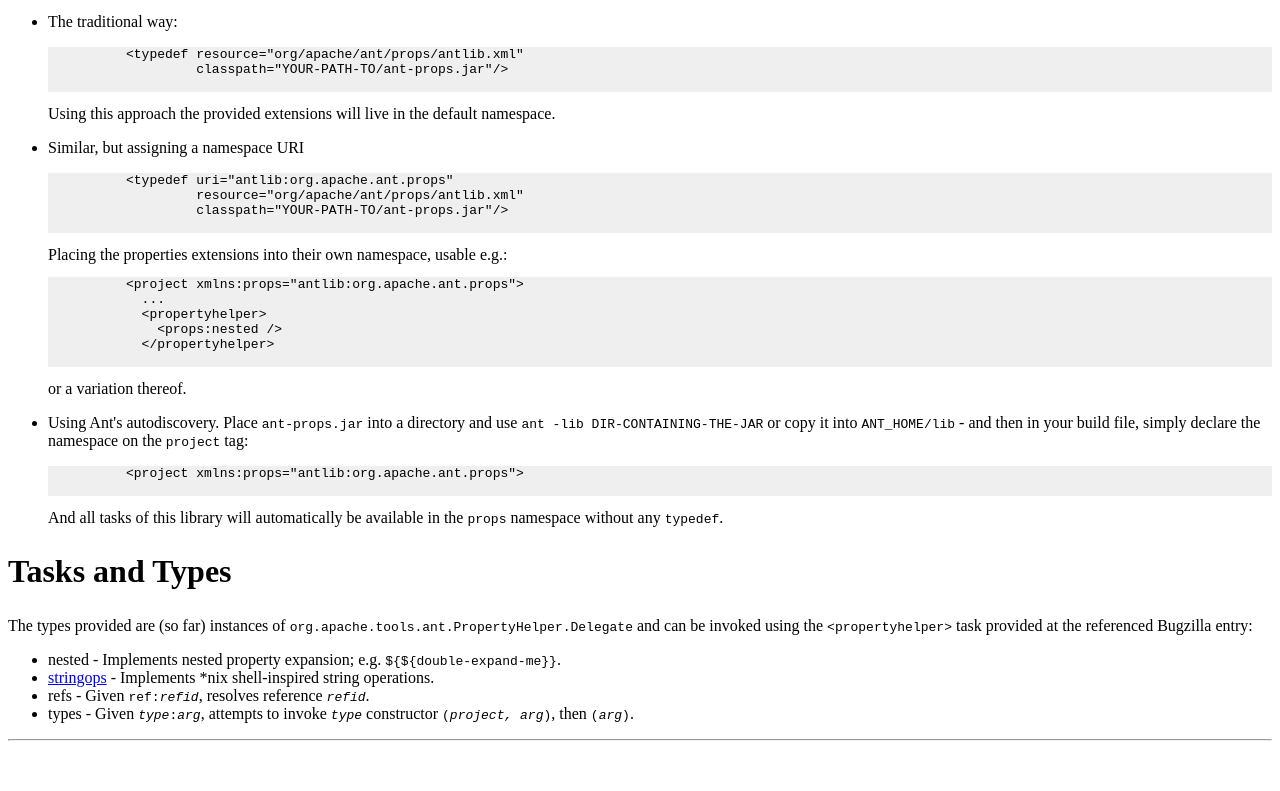
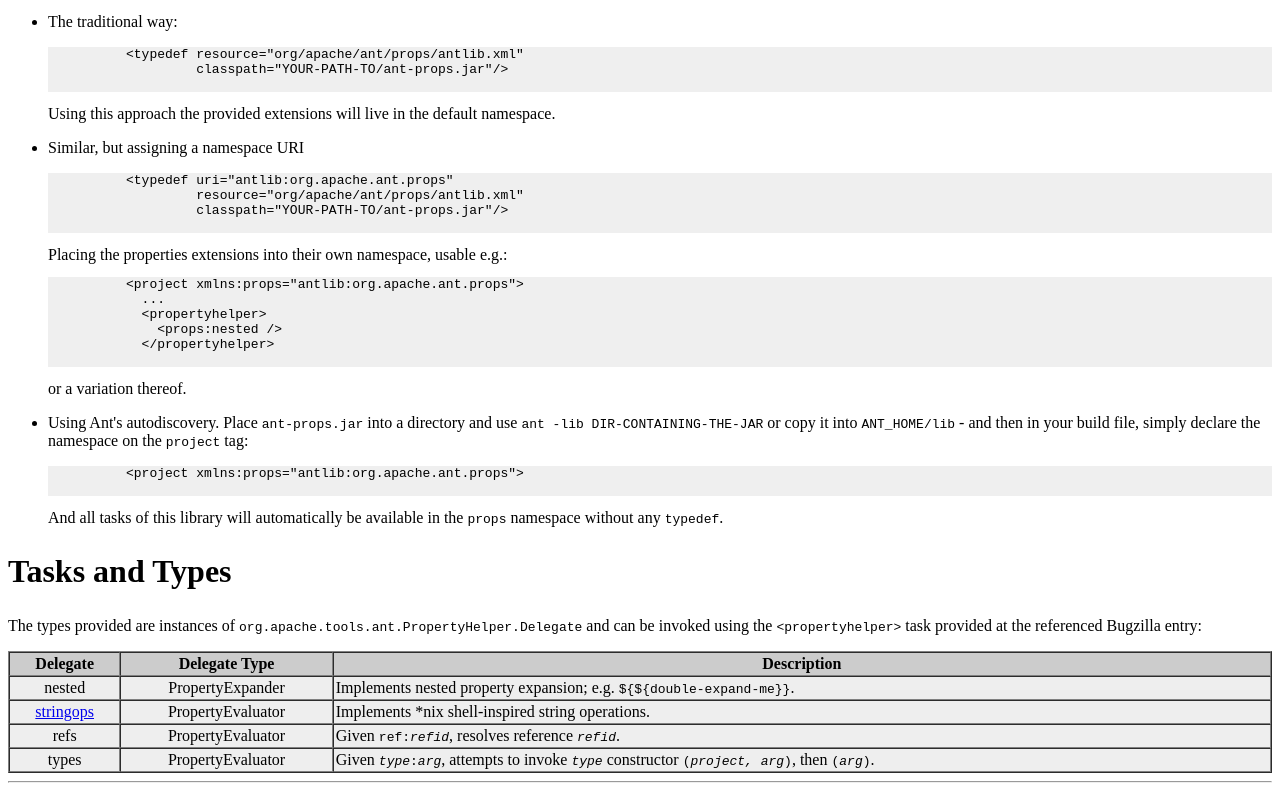
Before and after one commit to apache/ant-antlibs-props, a plain HTML site: page docs/index.html in a window 1280 px wide. Shown: the part 469-1260 px from the top of the page. Before the commit the page ends 1218 px from the top, so only its background shows below. Drawn offline with Linux system fonts and the light colour scheme.

Commit message:
tablize
git-svn-id: https://svn.apache.org/repos/asf/ant/sandbox/antlibs/props/trunk@551578 13f79535-47bb-0310-9956-ffa450edef68

```diff
--- a/docs/index.html
+++ b/docs/index.html
@@ -93,24 +93,40 @@
 
     <h2>Tasks and Types</h2>
 
-    <p>The types provided are (so far) instances of
+    <p>The types provided are instances of
        <code>org.apache.tools.ant.PropertyHelper.Delegate</code> and can be invoked
        using the <code>&lt;propertyhelper&gt;</code> task provided at the referenced Bugzilla entry:    </p>
 
-    <ul>
-      <li>nested - Implements nested property expansion; e.g. <code>${${double-expand-me}}</code>.
-      </li>
-      <li><a href="stringops.html">stringops</a> - Implements *nix shell-inspired string operations.
-      </li>
-      <li>refs - Given <code>ref:<em>refid</em></code>, resolves reference
-          <code><em>refid</em></code>.
-      </li>
-      <li>types - Given <code><em>type</em>:<em>arg</em></code>, attempts to invoke
-          <code><em>type</em></code> constructor <code>(<em>project, arg</em>)</code>,
-          then <code>(<em>arg</em>)</code>.
-      </li>
-    </ul>
-
+    <table border="1" cellspacing="0" cellpadding="2" width="100%">
+      <tr>
+        <th>Delegate</th>
+        <th>Delegate Type</th>
+        <th>Description</th>
+      </tr>
+      <tr>
+        <td align="center">nested</td>
+        <td align="center">PropertyExpander</td>
+        <td>Implements nested property expansion; e.g. <code>${${double-expand-me}}</code>.</td>
+      </tr>
+      <tr>
+        <td align="center"><a href="stringops.html">stringops</a></td>
+        <td align="center">PropertyEvaluator</td>
+        <td>Implements *nix shell-inspired string operations.</td>
+      </tr>
+      <tr>
+        <td align="center">refs</td>
+        <td align="center">PropertyEvaluator</td>
+        <td>Given <code>ref:<em>refid</em></code>,
+            resolves reference <code><em>refid</em></code>.</td>
+      </tr>
+      <tr>
+        <td align="center">types</td>
+        <td align="center">PropertyEvaluator</td>
+        <td>Given <code><em>type</em>:<em>arg</em></code>, attempts to invoke
+            <code><em>type</em></code> constructor <code>(<em>project, arg</em>)</code>,
+            then <code>(<em>arg</em>)</code>.</td>
+      </tr>
+    </table>
     <hr/>
   </body>
 </html>
```
